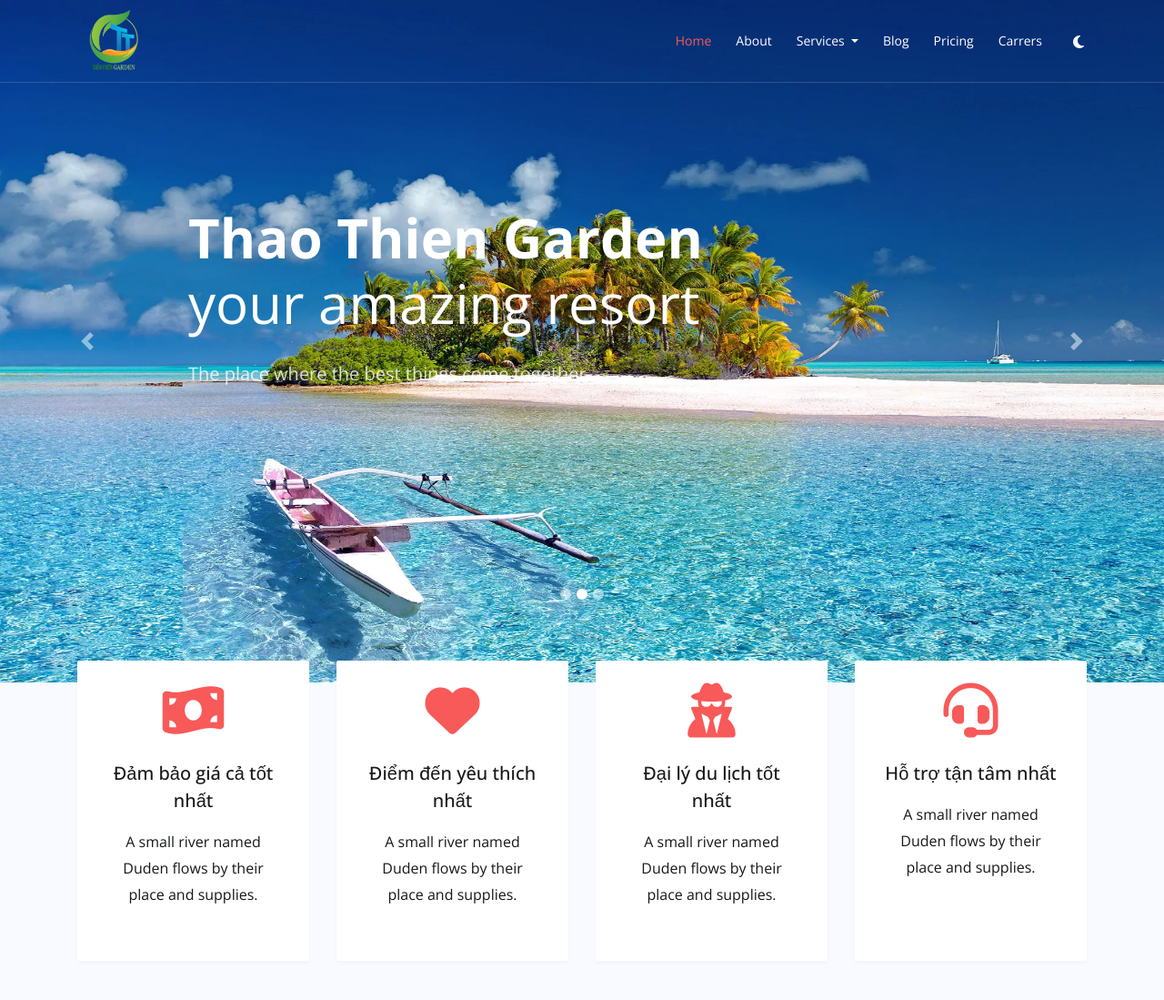
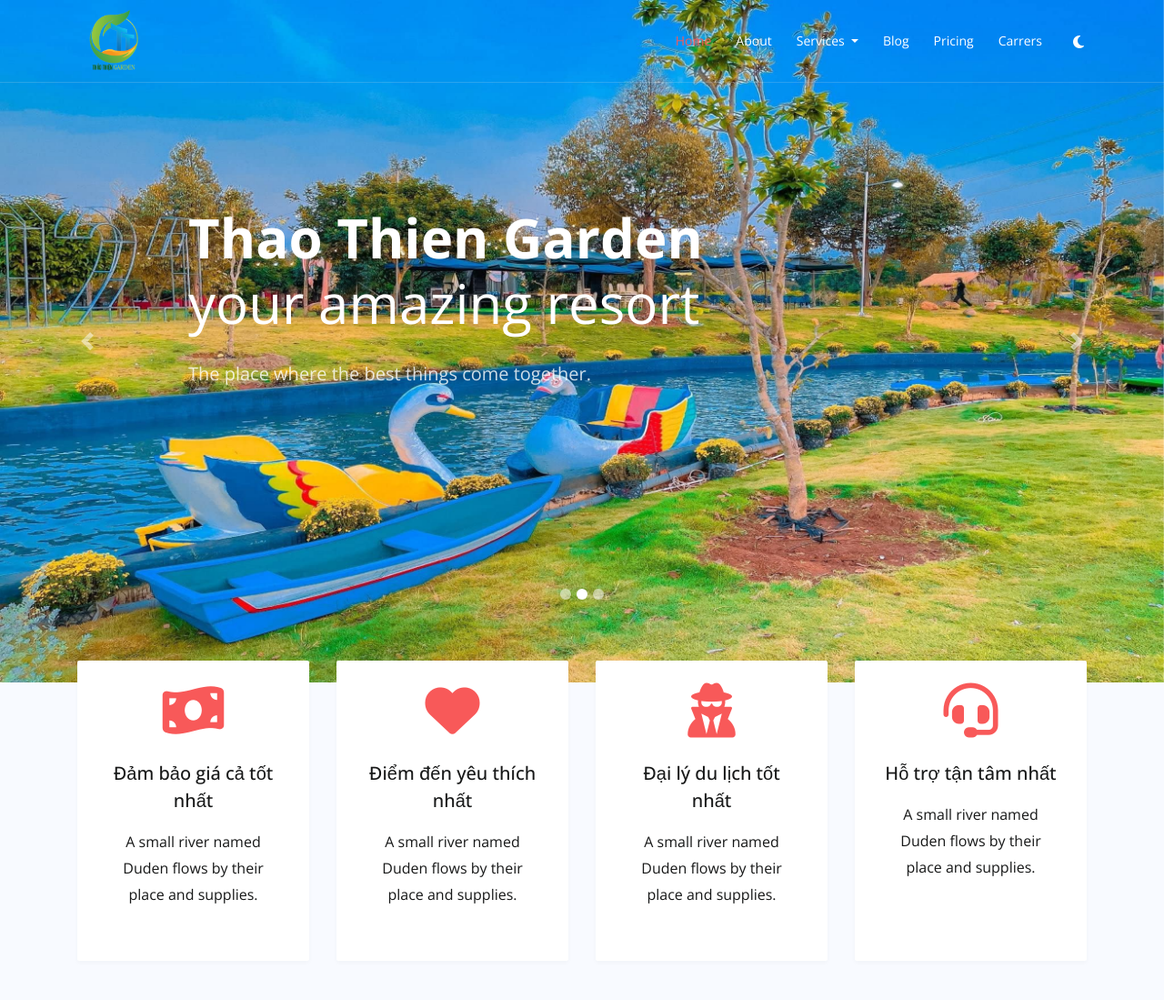
Before and after one commit to TienLuu/ThaoThienProject, a plain HTML site: page index.html in a window 1280 px wide. Shown: the top 1099 px of the page at 91% size. Drawn offline with nearby package versions, Linux system fonts and the light colour scheme; animation ran at ten frames a second; a script that the page names is missing.

Commit message:
Fix Carousel

```diff
--- a/index.html
+++ b/index.html
@@ -107,7 +107,7 @@
         </ol>
         <div class="carousel-inner" role="listbox">
             <div class="carousel-item active">
-                <img src="./Images/pic1.webp" alt="Thảo Thiện Carousel">
+                <img src="./Images/ks.jpg" alt="Thảo Thiện Carousel">
                 <div class="carousel-caption container">
                     <h1 class="animate__animated animate__fadeInUp animate__slow">
                         <strong>Thao Thien Garden <br></strong>
@@ -119,7 +119,7 @@
                 </div>
             </div>
             <div class="carousel-item">
-                <img src="./Images/pic1.webp" alt="Thảo Thiện Carousel" class="img-fluid">
+                <img src="./Images/khuonvien.jpg" alt="Thảo Thiện Carousel" class="img-fluid">
                 <div class="carousel-caption container">
                     <h1 class="animate__animated animate__fadeInUp animate__slow">
                         <strong>Thao Thien Garden <br></strong>
```
